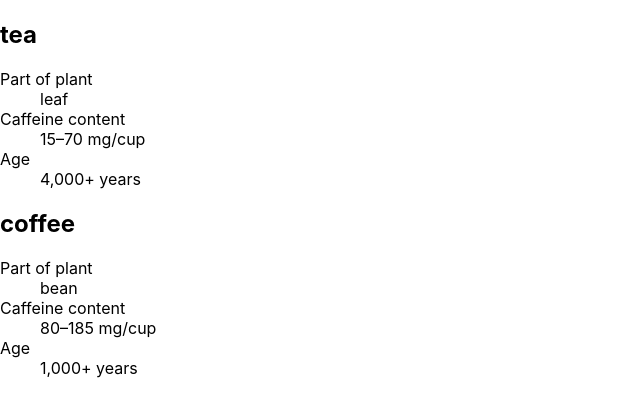
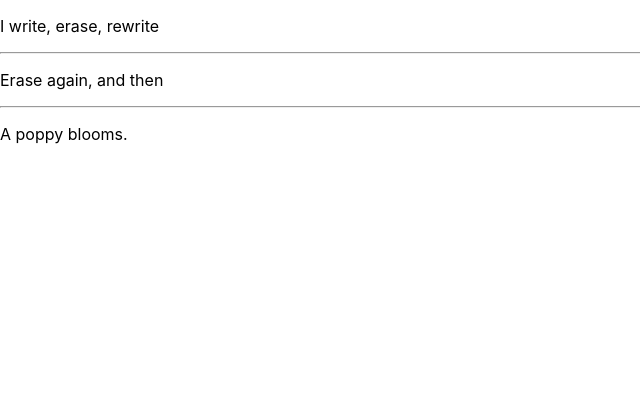
Before and after one commit to korbosit/react-dev, a React (Create React App) app: page / in a window 1280 px wide. Shown: the top 416 px of the page, without its empty margins (0-640 px from the left). Built offline with nearby package versions, Linux system fonts and the light colour scheme.

Commit message:
practice

```diff
--- a/src/App.js
+++ b/src/App.js
@@ -1,279 +1,392 @@
-import { getImageUrl } from './utils.js';
-
-import Avatar from './Avatar.js';
-
 
 import './App.css';
-import Profile from './Profile.js';
-import Card from './Card.js';
+import { getImageUrl } from './utils';
 
+// const people = [
+// 	'Creola Katherine Johnson: mathematician',
+// 	'Mario José Molina-Pasquel Henríquez: chemist',
+// 	'Mohammad Abdus Salam: physicist',
+// 	'Percy Lavon Julian: chemist',
+// 	'Subrahmanyan Chandrasekhar: astrophysicist',
+// ];
 
 // const App = () => {
-//    return (
-//       <section>
-//          <h1>Sally Ride's Packing List</h1>
-//          <ul>
-//             <Item isPacked={true} name="Space suit" />
-//             <Item isPacked={true} name="Helmet with a golden leaf" />
-//             <Item isPacked={false} name="Photo of Tam" />
-//          </ul>
-//       </section>
-//    );
-// };
 
-// function Item({ name, isPacked }) {
-// 	return <li className="item">{name}</li>;
+// const listItems = people.map((element, index) => {
+// 	return <li key={index}>{element}</li>;
+// });
+
+// return (
+// 	<ul>{listItems}</ul>
+// )
+
 // }
 
 //========================================================================================================================================================
 
+// const people = [
+//    {
+//       id: 0,
+//       name: "Creola Katherine Johnson",
+//       profession: "mathematician",
+//       accomplishment: "spaceflight calculations",
+//       imageId: "MK3eW3A",
+//    },
+//    {
+//       id: 1,
+//       name: "Mario José Molina-Pasquel Henríquez",
+//       profession: "chemist",
+//       accomplishment: "discovery of Arctic ozone hole",
+//       imageId: "mynHUSa",
+//    },
+//    {
+//       id: 2,
+//       name: "Mohammad Abdus Salam",
+//       profession: "physicist",
+//       accomplishment: "electromagnetism theory",
+//       imageId: "bE7W1ji",
+//    },
+//    {
+//       id: 3,
+//       name: "Percy Lavon Julian",
+//       profession: "chemist",
+//       accomplishment:
+//          "pioneering cortisone drugs, steroids and birth control pills",
+//       imageId: "IOjWm71",
+//    },
+//    {
+//       id: 4,
+//       name: "Subrahmanyan Chandrasekhar",
+//       profession: "astrophysicist",
+//       accomplishment: "white dwarf star mass calculations",
+//       imageId: "lrWQx8l",
+//    },
+// ];
+
+
 // const App = () => {
+//    const chemists = people.filter((person) => person.profession === "chemist");
+//    const listItems = chemists.map((person) => (
+//       <li>
+//          <img src={getImageUrl(person)} alt={person.name} />
+//          <p>
+//             <b>{person.name}:</b>
+//             {" " + person.profession + " "}
+//             known for {person.accomplishment}
+//          </p>
+//       </li>
+//    ));
+//    return <ul>{listItems}</ul>;
+// };
+
+//========================================================================================================================================================
+
+// const people = [
+//    {
+//       id: 0,
+//       name: "Creola Katherine Johnson",
+//       profession: "mathematician",
+//       accomplishment: "spaceflight calculations",
+//       imageId: "MK3eW3A",
+//    },
+//    {
+//       id: 1,
+//       name: "Mario José Molina-Pasquel Henríquez",
+//       profession: "chemist",
+//       accomplishment: "discovery of Arctic ozone hole",
+//       imageId: "mynHUSa",
+//    },
+//    {
+//       id: 2,
+//       name: "Mohammad Abdus Salam",
+//       profession: "physicist",
+//       accomplishment: "electromagnetism theory",
+//       imageId: "bE7W1ji",
+//    },
+//    {
+//       id: 3,
+//       name: "Percy Lavon Julian",
+//       profession: "chemist",
+//       accomplishment:
+//          "pioneering cortisone drugs, steroids and birth control pills",
+//       imageId: "IOjWm71",
+//    },
+//    {
+//       id: 4,
+//       name: "Subrahmanyan Chandrasekhar",
+//       profession: "astrophysicist",
+//       accomplishment: "white dwarf star mass calculations",
+//       imageId: "lrWQx8l",
+//    },
+// ];
+
+
+// const App = () => {
+//    const listItems = people.map((person) => (
+//       <li key={person.id}>
+//          <img src={getImageUrl(person)} alt={person.name} />
+//          <p>
+//             <b>{person.name}:</b>
+//             {" " + person.profession + " "}
+//             known for {person.accomplishment}
+//          </p>
+//       </li>
+//    ));
+//    return <ul>{listItems}</ul>;
+// };
+
+//========================================================================================================================================================
+
+// const people = [
+//    {
+//       id: 0,
+//       name: "Creola Katherine Johnson",
+//       profession: "mathematician",
+//       accomplishment: "spaceflight calculations",
+//       imageId: "MK3eW3A",
+//    },
+//    {
+//       id: 1,
+//       name: "Mario José Molina-Pasquel Henríquez",
+//       profession: "chemist",
+//       accomplishment: "discovery of Arctic ozone hole",
+//       imageId: "mynHUSa",
+//    },
+//    {
+//       id: 2,
+//       name: "Mohammad Abdus Salam",
+//       profession: "physicist",
+//       accomplishment: "electromagnetism theory",
+//       imageId: "bE7W1ji",
+//    },
+//    {
+//       id: 3,
+//       name: "Percy Lavon Julian",
+//       profession: "chemist",
+//       accomplishment:
+//          "pioneering cortisone drugs, steroids and birth control pills",
+//       imageId: "IOjWm71",
+//    },
+//    {
+//       id: 4,
+//       name: "Subrahmanyan Chandrasekhar",
+//       profession: "astrophysicist",
+//       accomplishment: "white dwarf star mass calculations",
+//       imageId: "lrWQx8l",
+//    },
+// ];
+
+
+// const App = () => {
+//    const listItems = people.map((person) => (
+//       <li key={person.id}>
+//          <img src={getImageUrl(person)} alt={person.name} />
+//          <p>
+//             <b>{person.name}:</b>
+//             {" " + person.profession + " "}
+//             known for {person.accomplishment}
+//          </p>
+//       </li>
+//    ));
 //    return (
-//       <section>
-//          <h1>Sally Ride's Packing List</h1>
-//          <ul>
-//             <Item isPacked={true} name="Space suit" />
-//             <Item isPacked={true} name="Helmet with a golden leaf" />
-//             <Item isPacked={false} name="Photo of Tam" />
-//          </ul>
-//       </section>
+//       <article>
+//          <h1>Scientists</h1>
+//          <ul>{listItems}</ul>
+//       </article>
 //    );
 // };
 
-// function Item({ name, isPacked }) {
-// 	if (isPacked) {
-// 		return <li className="item">{name} ✔</li>;
-// 	}
+// const App = () => {
+// 	// фильтруем химиков и получаем массив химиков
+//    const chemists = people.filter((person) => person.profession === "chemist");
+// 	// фильтруем остальных ученых и получаем массив их
+//    const otherScientists = people.filter(
+//       (person) => person.profession !== "chemist"
+//    );
 
-// 	return <li className="item">{name}</li>;
-// }
+// 	// мапим химиков
+//    const chemistItems = chemists.map((person) => (
+//       <li key={person.id}>
+//          <img src={getImageUrl(person)} alt={person.name} />
+//          <p>
+//             <b>{person.name}:</b>
+//             {" " + person.profession + " "}
+//             known for {person.accomplishment}
+//          </p>
+//       </li>
+//    ));
+// 	// мапим остальных ученых
+//    const otherScientistItems = otherScientists.map((person) => (
+//       <li key={person.id}>
+//          <img src={getImageUrl(person)} alt={person.name} />
+//          <p>
+//             <b>{person.name}:</b>
+//             {" " + person.profession + " "}
+//             known for {person.accomplishment}
+//          </p>
+//       </li>
+//    ));
 
-
-//========================================================================================================================================================
-
-// const App = () => {
 //    return (
-//       <section>
-//          <h1>Sally Ride's Packing List</h1>
+//       <article>
+//          <h1>Scientists</h1>
 //          <ul>
-//             <Item isPacked={true} name="Space suit" />
-//             <Item isPacked={true} name="Helmet with a golden leaf" />
-//             <Item isPacked={false} name="Photo of Tam" />
+//             {chemists.length > 0 && (
+//                <li>
+//                   <h2>Chemists</h2>
+//                   {chemistItems}
+//                </li>
+//             )}
+//             {otherScientists.length > 0 && (
+//                <li>
+//                   <h2>Other Scientists</h2>
+//                   {otherScientistItems}
+//                </li>
+//             )}
 //          </ul>
-//       </section>
-//    );
-// };
-
-// function Item({ name, isPacked }) {
-// 	if (isPacked) {
-// 		return null;
-// 	}
-
-// 	return <li className="item">{name}</li>;
-// }
-
-//========================================================================================================================================================
-
-// const App = () => {
-//    return (
-//       <section>
-//          <h1>Sally Ride's Packing List</h1>
-//          <ul>
-//             <Item isPacked={true} name="Space suit" />
-//             <Item isPacked={true} name="Helmet with a golden leaf" />
-//             <Item isPacked={false} name="Photo of Tam" />
-//          </ul>
-//       </section>
-//    );
-// };
-
-// function Item({ name, isPacked }) {
-// 	return <li className = "item">
-// 		{isPacked ? name + ' ✔': name}
-// 	</li>
-// }
-
-//========================================================================================================================================================
-// const App = () => {
-//    return (
-//       <section>
-//          <h1>Sally Ride's Packing List</h1>
-//          <ul>
-//             <Item isPacked={true} name="Space suit" />
-//             <Item isPacked={true} name="Helmet with a golden leaf" />
-//             <Item isPacked={false} name="Photo of Tam" />
-//          </ul>
-//       </section>
-//    );
-// };
-
-// function Item({ name, isPacked }) {
-// 	return (
-//       <li className="item">{isPacked ? <del>{name + " ✔"}</del> : name}</li>
-//    );
-// }
-
-//========================================================================================================================================================
-
-// const App = () => {
-//    return (
-//       <section>
-//          <h1>Sally Ride's Packing List</h1>
-//          <ul>
-//             <Item isPacked={true} name="Space suit" />
-//             <Item isPacked={true} name="Helmet with a golden leaf" />
-//             <Item isPacked={false} name="Photo of Tam" />
-//          </ul>
-//       </section>
-//    );
-// };
-
-// function Item({ name, isPacked }) {
-//    return (
-//       <li className="item">
-//          {name} {isPacked && "✔"}
-//       </li>
-//    );
-// }
-
-//========================================================================================================================================================
-
-// const Item = ({ name, isPacked }) => {
-//    let itemContent = name;
-//    if (isPacked) {
-//       itemContent = name + " ✔";
-//    }
-//    return <li className="item">{itemContent}</li>;
-// };
-
-// const App = () => {
-//    return (
-//       <section>
-//          <h1>Sally Ride's Packing List</h1>
-//          <ul>
-//             <Item isPacked={true} name="Space suit" />
-//             <Item isPacked={true} name="Helmet with a golden leaf" />
-//             <Item isPacked={false} name="Photo of Tam" />
-//          </ul>
-//       </section>
+//       </article>
 //    );
 // };
 
 //========================================================================================================================================================
 
-// const Item = ({ name, isPacked }) => {
-//    let itemContent = name;
-//    if (isPacked) {
-//       itemContent = <del>{name + " ✔"}</del>;
-//    }
-//    return <li className="item">{itemContent}</li>;
-// };
+// const recipes = [
+//    {
+//       id: "greek-salad",
+//       name: "Greek Salad",
+//       ingredients: ["tomatoes", "cucumber", "onion", "olives", "feta"],
+//    },
+//    {
+//       id: "hawaiian-pizza",
+//       name: "Hawaiian Pizza",
+//       ingredients: [
+//          "pizza crust",
+//          "pizza sauce",
+//          "mozzarella",
+//          "ham",
+//          "pineapple",
+//       ],
+//    },
+//    {
+//       id: "hummus",
+//       name: "Hummus",
+//       ingredients: [
+//          "chickpeas",
+//          "olive oil",
+//          "garlic cloves",
+//          "lemon",
+//          "tahini",
+//       ],
+//    },
+// ];
 
 // const App = () => {
+
+// 	const listRecept = recipes.map((recipe) => (
+// 		<div key={recipe.id}>
+// 			<h2>{recipe.name}</h2>
+// 			<ul>
+// 				{recipe.ingredients.map((ingredient) => (
+// 					<li>
+// 						{ingredient}
+// 					</li>
+// 				))}
+// 			</ul>
+// 		</div>
+// 	));
+
 //    return (
-//       <section>
-//          <h1>Sally Ride's Packing List</h1>
-//          <ul>
-//             <Item isPacked={true} name="Space suit" />
-//             <Item isPacked={true} name="Helmet with a golden leaf" />
-//             <Item isPacked={false} name="Photo of Tam" />
-//          </ul>
-//       </section>
+//       <div>
+//          <h1>Recipes</h1>
+// 			{listRecept}
+//       </div>
 //    );
 // };
 
 //========================================================================================================================================================
 
-// const Item = ({ name, isPacked }) => {
-//    return (
-//       <li className="item">
-//          {name} {isPacked ? "✔" : "❌"}
-//       </li>
+// const recipes = [
+//    {
+//       id: "greek-salad",
+//       name: "Greek Salad",
+//       ingredients: ["tomatoes", "cucumber", "onion", "olives", "feta"],
+//    },
+//    {
+//       id: "hawaiian-pizza",
+//       name: "Hawaiian Pizza",
+//       ingredients: [
+//          "pizza crust",
+//          "pizza sauce",
+//          "mozzarella",
+//          "ham",
+//          "pineapple",
+//       ],
+//    },
+//    {
+//       id: "hummus",
+//       name: "Hummus",
+//       ingredients: [
+//          "chickpeas",
+//          "olive oil",
+//          "garlic cloves",
+//          "lemon",
+//          "tahini",
+//       ],
+//    },
+// ];
+
+
+// const Recipe = ({id, name, ingredients}) => {
+// 	return (
+// 		<div>
+// 			<h2>{name}</h2>
+// 			<ul>
+// 				{ingredients.map((ingredient) =>(
+// 					<li key={ingredient}>
+// 						{ingredient}
+// 					</li>
+// 				))}
+// 			</ul>
+// 		</div>
 //    );
-// };
+// }
 
 // const App = () => {
 //    return (
-//       <section>
-//          <h1>Sally Ride's Packing List</h1>
-//          <ul>
-//             <Item isPacked={true} name="Space suit" />
-//             <Item isPacked={true} name="Helmet with a golden leaf" />
-//             <Item isPacked={false} name="Photo of Tam" />
-//          </ul>
-//       </section>
+//       <div>
+//          <h1>Recipes</h1>
+//          {recipes.map((recipe) => (
+//             <Recipe {...recipe} key={recipe.id} />
+//          ))}
+//       </div>
 //    );
 // };
 
 //========================================================================================================================================================
 
-// const Item = ({ name, importance }) => {
-//    return (
-//       <li className="item">
-//          {importance && importance > 0 ? (
-//             <em>
-//                {name} (Важность: {importance})
-//             </em>
-//          ) : (
-//             name
-//          )}
-//       </li>
-//    );
-// };
 
-// const App = () => {
-//    return (
-//       <section>
-//          <h1>Sally Ride's Packing List</h1>
-//          <ul>
-//             <Item importance={9} name="Space suit" />
-//             <Item importance={0} name="Helmet with a golden leaf" />
-//             <Item importance={6} name="Photo of Tam" />
-//          </ul>
-//       </section>
-//    );
-// };
+import { Fragment } from 'react';
 
-//========================================================================================================================================================
-
-const Drink = ({ name }) => {
-   let part, caffeine, age;
-   if (name === "tea") {
-      part = "leaf";
-      caffeine = "15–70 mg/cup";
-      age = "4,000+ years";
-   } else if (name === "coffee") {
-      part = "bean";
-      caffeine = "80–185 mg/cup";
-      age = "1,000+ years";
-   }
-   return (
-      <section>
-         <h1>{name}</h1>
-         <dl>
-            <dt>Part of plant</dt>
-            <dd>{part}</dd>
-            <dt>Caffeine content</dt>
-            <dd>{caffeine}</dd>
-            <dt>Age</dt>
-            <dd>{age}</dd>
-         </dl>
-      </section>
-   );
+const poem = {
+   lines: [
+      "I write, erase, rewrite",
+      "Erase again, and then",
+      "A poppy blooms.",
+   ],
 };
 
 const App = () => {
    return (
-      <div>
-         <Drink name="tea" />
-         <Drink name="coffee" />
-      </div>
+      <article>
+         {poem.lines.map((line, i) => (
+            <Fragment key={i}>
+               {i > 0 && <hr />}
+               <p>{line}</p>
+            </Fragment>
+         ))}
+      </article>
    );
 };
 
 
-
-
-
-
 export default App;
```
Also changed, not shown: src/utils.js (+14 -8 lines).
